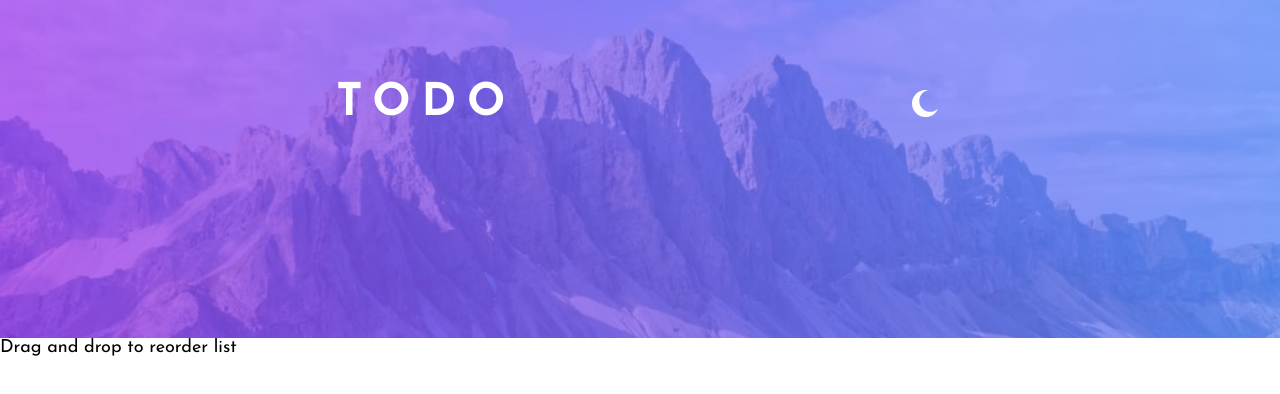
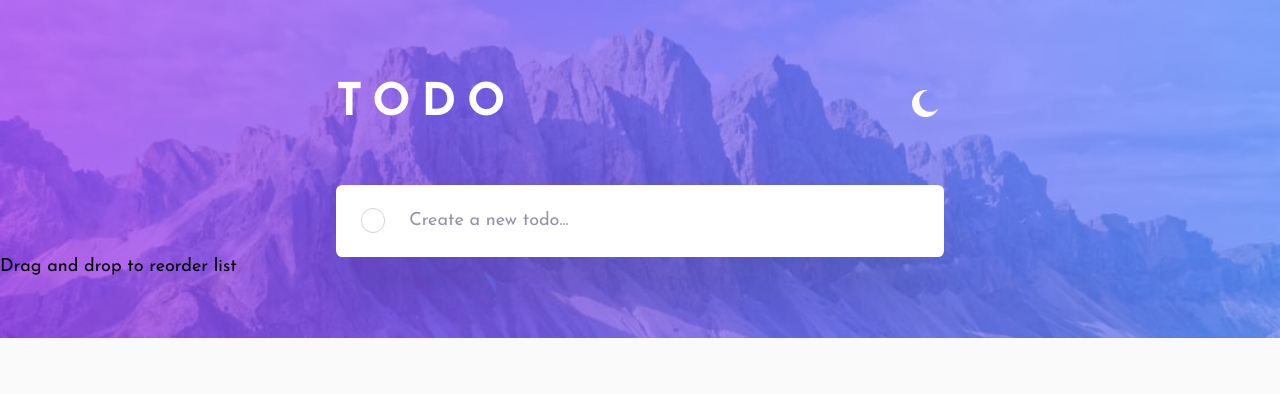
Before and after one commit to lipehfama/todo-app-main, a Vue app: page / in a window 1280 px wide. Shown: the top 394 px of the page. Built offline with nearby package versions, Linux system fonts and the light colour scheme.

Commit message:
add todo input component

```diff
--- a/src/App.vue
+++ b/src/App.vue
@@ -1,14 +1,42 @@
 <script setup lang="ts">
+import { ref } from "vue";
 import Header from "./components/Header/Header.vue";
+import TodoInput from "./components/TodoInput/TodoInput.vue";
 import Footer from "./components/Footer/Footer.vue";
+
+const todos = ref<string[]>([]);
+
+function createTodo(title: string) {
+  todos.value.push(title);
+}
 </script>
 
 <template>
-  <main>
+  <main class="app">
     <Header />
-    <section></section>
+
+    <section class="app__content" aria-label="Todo app">
+      <TodoInput @create="createTodo" />
+    </section>
+
     <Footer />
   </main>
 </template>
 
-<style scoped></style>
+<style scoped>
+.app {
+  min-block-size: 100vh;
+  background-color: var(--page-background);
+}
+
+.app__content {
+  inline-size: min(100% - 3rem, var(--content-width));
+  margin-block-start: -8.5rem;
+  margin-inline: auto;
+
+  @media (width < 48rem) {
+    inline-size: min(100% - 1.5rem, var(--content-width));
+    margin-block-start: -6rem;
+  }
+}
+</style>
--- /dev/null
+++ b/src/components/TodoInput/TodoInput.vue
@@ -0,0 +1,40 @@
+<script setup lang="ts">
+import { ref } from "vue";
+
+const emit = defineEmits<{
+  create: [title: string];
+}>();
+
+const title = ref("");
+
+function handleSubmit() {
+  const todoTitle = title.value.trim();
+
+  if (!todoTitle) return;
+
+  emit("create", todoTitle);
+  title.value = "";
+}
+</script>
+
+<template>
+  <form class="todo-input" @submit.prevent="handleSubmit">
+    <button
+      class="todo-input__submit"
+      type="submit"
+      aria-label="Create new todo"
+    ></button>
+
+    <input
+      v-model="title"
+      class="todo-input__field"
+      type="text"
+      placeholder="Create a new todo..."
+      aria-label="Create a new todo"
+    />
+  </form>
+</template>
+
+<style scoped>
+@import "./style.css";
+</style>
--- /dev/null
+++ b/src/components/TodoInput/style.css
@@ -0,0 +1,64 @@
+.todo-input {
+  display: flex;
+  align-items: center;
+  gap: 1.35rem;
+  inline-size: 100%;
+  min-block-size: 4rem;
+  padding-block: 1rem;
+  padding-inline: 1.35rem;
+  border-radius: 0.35rem;
+  background-color: var(--todo-surface);
+  box-shadow: 0 1.75rem 3rem hsl(235 21% 11% / 0.12);
+
+  & .todo-input__submit {
+    flex: 0 0 auto;
+    inline-size: 1.35rem;
+    aspect-ratio: 1;
+    border: 0.0625rem solid var(--todo-border);
+    border-radius: 50%;
+    background: transparent;
+    cursor: pointer;
+
+    &:hover,
+    &:focus-visible {
+      border-color: var(--blue-five-hundred);
+    }
+
+    &:focus-visible {
+      outline: 0.125rem solid var(--blue-five-hundred);
+      outline-offset: 0.2rem;
+    }
+  }
+
+  & .todo-input__field {
+    min-inline-size: 0;
+    flex: 1;
+    border: 0;
+    outline: 0;
+    background: transparent;
+    color: var(--todo-text);
+    font: inherit;
+    line-height: 1.4;
+    caret-color: var(--blue-five-hundred);
+
+    &::placeholder {
+      color: var(--todo-muted);
+    }
+  }
+
+  @media (width < 48rem) {
+    gap: 0.85rem;
+    min-block-size: 3rem;
+    padding-block: 0.85rem;
+    padding-inline: 1.1rem;
+    border-radius: 0.3rem;
+
+    & .todo-input__submit {
+      inline-size: 1.2rem;
+    }
+
+    & .todo-input__field {
+      font-size: 0.85rem;
+    }
+  }
+}
```
